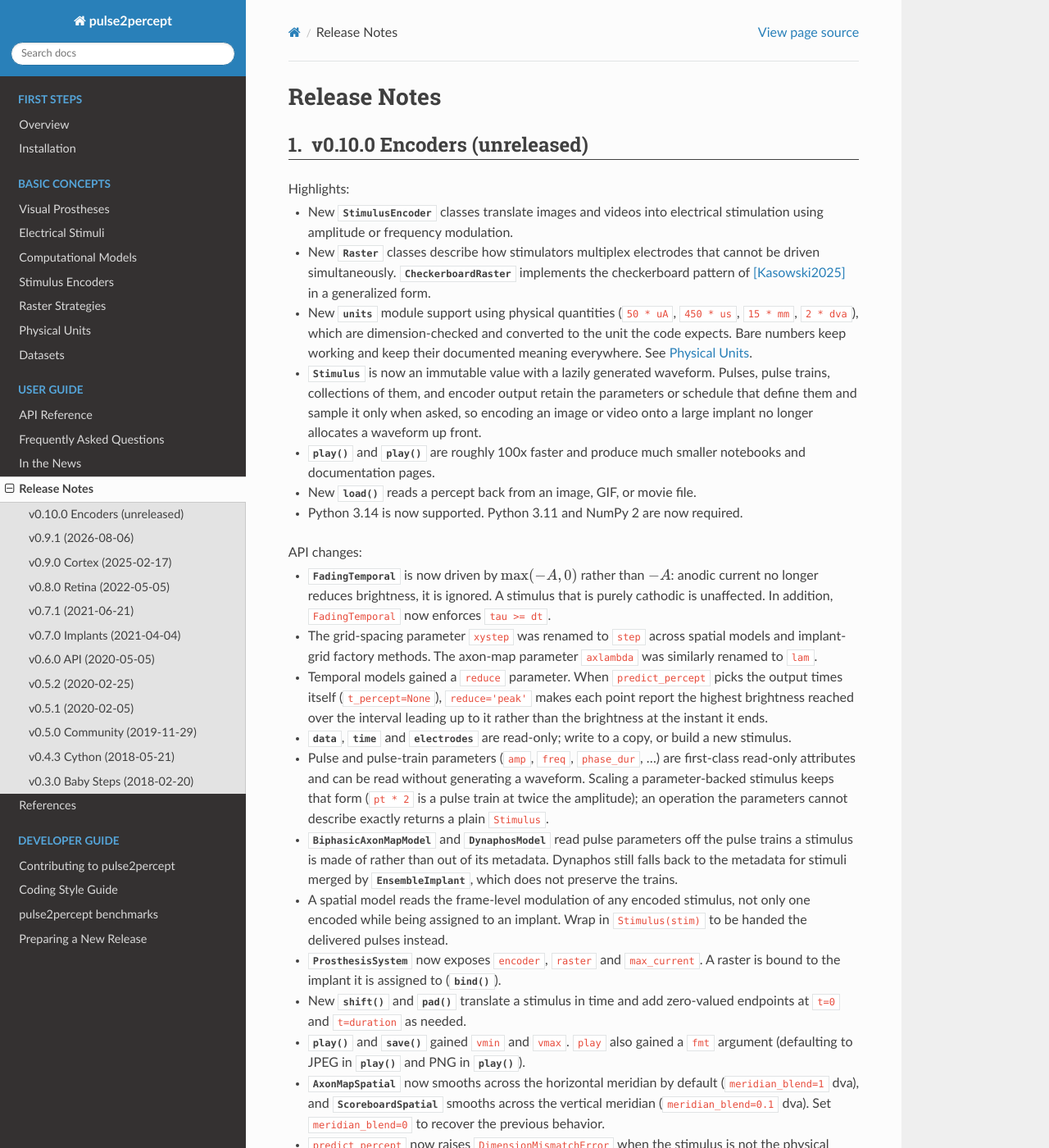
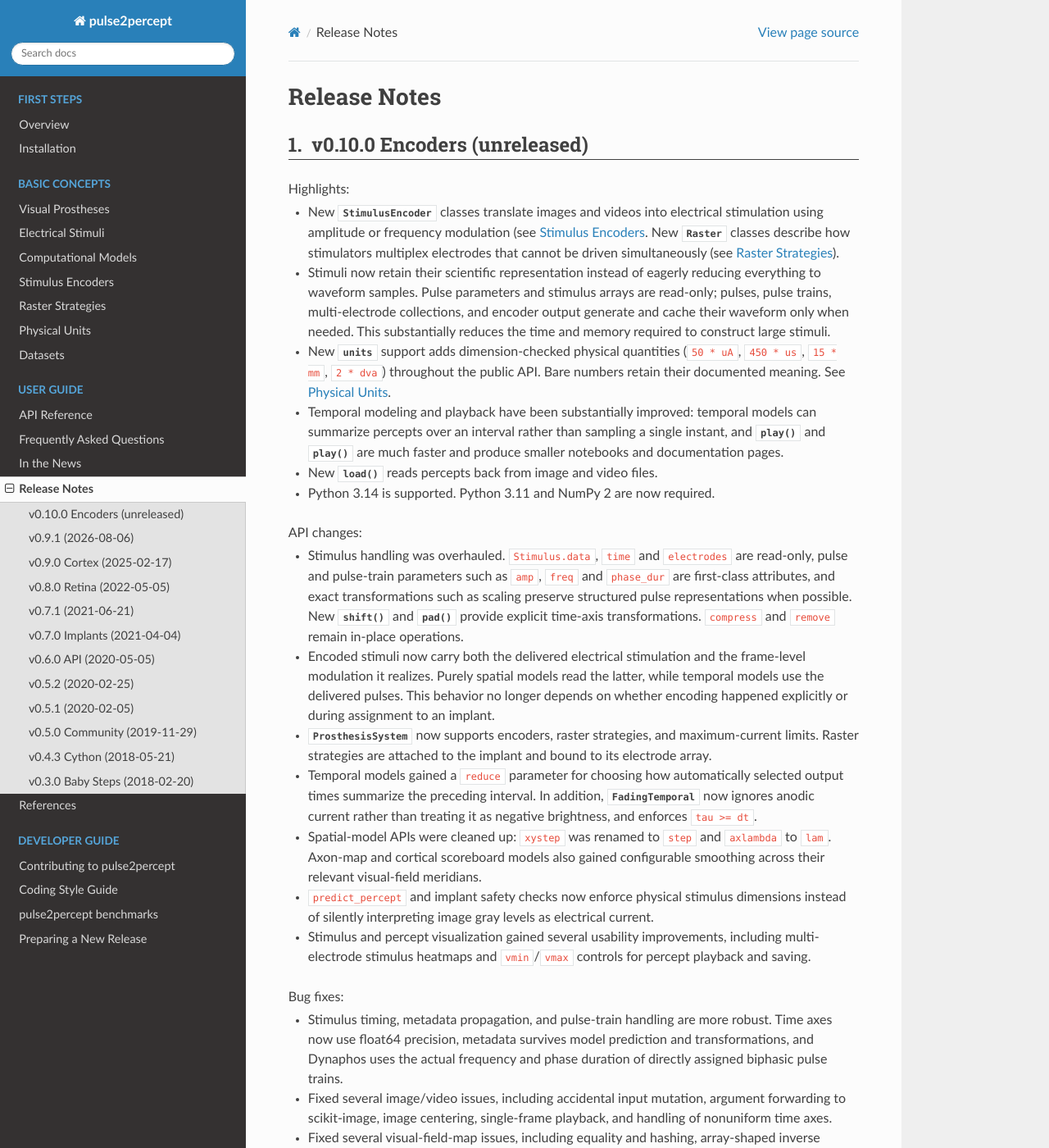
Before and after one commit to pulse2percept/pulse2percept, a Sphinx documentation site: the page built from doc/users/release_notes.rst, in a window 1280 px wide and 1400 px high. Shown: the whole window at 82% size. Built offline with Sphinx 7.4.7 and the Read the Docs theme 3.1.0, drawn with Linux system fonts in a browser that asks for light colours; formulas are drawn with MathJax 3; pages that are not in the unit, such as notebooks, are missing from menus; some of the changed text lies outside the part shown.

Commit message:
Update docs

```diff
--- a/doc/users/release_notes.rst
+++ b/doc/users/release_notes.rst
@@ -9,146 +9,94 @@
 
 Highlights:
 
-*  New :py:class:`~pulse2percept.stimuli.StimulusEncoder` classes translate
-   images and videos into electrical stimulation using amplitude or frequency
-   modulation.
+* New :py:class:`~pulse2percept.stimuli.StimulusEncoder` classes translate
+  images and videos into electrical stimulation using amplitude or frequency
+  modulation (see :ref:`Stimulus Encoders <topics-encoders>`.
+  New :py:class:`~pulse2percept.implants.Raster` classes describe how
+  stimulators multiplex electrodes that cannot be driven simultaneously
+  (see :ref:`Raster Strategies <topics-rasters>`).
 
-*  New :py:class:`~pulse2percept.implants.Raster` classes describe how
-   stimulators multiplex electrodes that cannot be driven simultaneously.
-   :py:class:`~pulse2percept.implants.CheckerboardRaster` implements the
-   checkerboard pattern of [Kasowski2025]_ in a generalized form.
+* Stimuli now retain their scientific representation instead of eagerly
+  reducing everything to waveform samples. Pulse parameters and stimulus arrays
+  are read-only; pulses, pulse trains, multi-electrode collections, and encoder
+  output generate and cache their waveform only when needed. This substantially
+  reduces the time and memory required to construct large stimuli.
 
-*  New :py:mod:`~pulse2percept.units` module support using physical quantities
-   (``50 * uA``, ``450 * us``, ``15 * mm``, ``2 * dva``), which are
-   dimension-checked and converted to the unit the code expects. Bare numbers
-   keep working and keep their documented meaning everywhere.
-   See :ref:`Physical Units <topics-units>`.
+* New :py:mod:`~pulse2percept.units` support adds dimension-checked physical
+  quantities (``50 * uA``, ``450 * us``, ``15 * mm``, ``2 * dva``) throughout
+  the public API. Bare numbers retain their documented meaning.
+  See :ref:`Physical Units <topics-units>`.
 
-*  :py:class:`~pulse2percept.stimuli.Stimulus` is now an immutable value with
-   a lazily generated waveform. Pulses, pulse trains, collections of them, and
-   encoder output retain the parameters or schedule that define them and sample
-   it only when asked, so encoding an image or video onto a large implant no
-   longer allocates a waveform up front.
+* Temporal modeling and playback have been substantially improved:
+  temporal models can summarize percepts over an interval rather than sampling
+  a single instant, and :py:meth:`~pulse2percept.percepts.Percept.play` and
+  :py:meth:`~pulse2percept.stimuli.VideoStimulus.play` are much faster and
+  produce smaller notebooks and documentation pages.
 
-* :py:meth:`~pulse2percept.percepts.Percept.play` and
-  :py:meth:`~pulse2percept.stimuli.VideoStimulus.play` are roughly 100x faster
-  and produce much smaller notebooks and documentation pages.
+* New :py:meth:`~pulse2percept.percepts.Percept.load` reads percepts back from
+  image and video files.
 
-* New :py:meth:`~pulse2percept.percepts.Percept.load` reads a percept back
-  from an image, GIF, or movie file.
+* Python 3.14 is supported. Python 3.11 and NumPy 2 are now required.
 
-* Python 3.14 is now supported. Python 3.11 and NumPy 2 are now required.
 
 API changes:
 
-* :py:class:`~pulse2percept.models.FadingTemporal` is now driven by
-  :math:`\max(-A, 0)` rather than :math:`-A`: anodic current no longer reduces
-  brightness, it is ignored. A stimulus that is purely cathodic is unaffected.
-  In addition, ``FadingTemporal`` now enforces ``tau >= dt``.
+* Stimulus handling was overhauled. ``Stimulus.data``, ``time`` and
+  ``electrodes`` are read-only, pulse and pulse-train parameters such as
+  ``amp``, ``freq`` and ``phase_dur`` are first-class attributes, and exact
+  transformations such as scaling preserve structured pulse representations
+  when possible. New :py:meth:`~pulse2percept.stimuli.Stimulus.shift` and
+  :py:meth:`~pulse2percept.stimuli.Stimulus.pad` provide explicit time-axis
+  transformations. ``compress`` and ``remove`` remain in-place operations.
 
-* The grid-spacing parameter ``xystep`` was renamed to ``step`` across spatial
-  models and implant-grid factory methods. The axon-map parameter ``axlambda``
-  was similarly renamed to ``lam``.
+* Encoded stimuli now carry both the delivered electrical stimulation and the
+  frame-level modulation it realizes. Purely spatial models read the latter,
+  while temporal models use the delivered pulses. This behavior no longer
+  depends on whether encoding happened explicitly or during assignment to an
+  implant.
 
-* Temporal models gained a ``reduce`` parameter. When ``predict_percept`` picks
-  the output times itself (``t_percept=None``), ``reduce='peak'`` makes each
-  point report the highest brightness reached over the interval leading up to
-  it rather than the brightness at the instant it ends.
+* :py:class:`~pulse2percept.implants.ProsthesisSystem` now supports encoders,
+  raster strategies, and maximum-current limits. Raster strategies are attached
+  to the implant and bound to its electrode array.
 
-* :py:attr:`~pulse2percept.stimuli.Stimulus.data`,
-  :py:attr:`~pulse2percept.stimuli.Stimulus.time` and
-  :py:attr:`~pulse2percept.stimuli.Stimulus.electrodes` are read-only; write to
-  a copy, or build a new stimulus.
+* Temporal models gained a ``reduce`` parameter for choosing how automatically
+  selected output times summarize the preceding interval. In addition,
+  :py:class:`~pulse2percept.models.FadingTemporal` now ignores anodic current
+  rather than treating it as negative brightness, and enforces ``tau >= dt``.
 
-* Pulse and pulse-train parameters (``amp``, ``freq``, ``phase_dur``, ...) are
-  first-class read-only attributes and can be read without generating a
-  waveform. Scaling a parameter-backed stimulus keeps that form (``pt * 2`` is
-  a pulse train at twice the amplitude); an operation the parameters cannot
-  describe exactly returns a plain ``Stimulus``.
+* Spatial-model APIs were cleaned up: ``xystep`` was renamed to ``step`` and
+  ``axlambda`` to ``lam``. Axon-map and cortical scoreboard models also gained
+  configurable smoothing across their relevant visual-field meridians.
 
-* :py:class:`~pulse2percept.models.BiphasicAxonMapModel` and
-  :py:class:`~pulse2percept.models.cortex.DynaphosModel` read pulse parameters
-  off the pulse trains a stimulus is made of rather than out of its metadata.
-  Dynaphos still falls back to the metadata for stimuli merged by
-  :py:class:`~pulse2percept.implants.EnsembleImplant`, which does not preserve
-  the trains.
+* ``predict_percept`` and implant safety checks now enforce physical stimulus
+  dimensions instead of silently interpreting image gray levels as electrical
+  current.
 
-* A spatial model reads the frame-level modulation of any encoded stimulus,
-  not only one encoded while being assigned to an implant. Wrap in
-  ``Stimulus(stim)`` to be handed the delivered pulses instead.
+* Stimulus and percept visualization gained several usability improvements,
+  including multi-electrode stimulus heatmaps and ``vmin``/``vmax`` controls
+  for percept playback and saving.
 
-* :py:class:`~pulse2percept.implants.ProsthesisSystem` now exposes ``encoder``,
-  ``raster`` and ``max_current``. A raster is bound to the implant it is
-  assigned to (:py:meth:`~pulse2percept.implants.Raster.bind`).
-
-* New :py:meth:`~pulse2percept.stimuli.Stimulus.shift` and
-  :py:meth:`~pulse2percept.stimuli.Stimulus.pad` translate a stimulus in time
-  and add zero-valued endpoints at ``t=0`` and ``t=duration`` as needed.
-
-* :py:meth:`~pulse2percept.percepts.Percept.play` and
-  :py:meth:`~pulse2percept.percepts.Percept.save` gained ``vmin`` and
-  ``vmax``. ``play`` also gained a ``fmt`` argument (defaulting to JPEG in
-  :py:meth:`~pulse2percept.stimuli.VideoStimulus.play` and PNG in
-  :py:meth:`~pulse2percept.percepts.Percept.play`).
-
-* :py:class:`~pulse2percept.models.AxonMapSpatial` now smooths across the
-  horizontal meridian by default (``meridian_blend=1`` dva), and
-  :py:class:`~pulse2percept.models.cortex.ScoreboardSpatial` smooths across
-  the vertical meridian (``meridian_blend=0.1`` dva). Set
-  ``meridian_blend=0`` to recover the previous behavior.
-
-* ``predict_percept`` now raises ``DimensionMismatchError`` when the stimulus
-  is not the physical quantity the model reads. Assigning an
-  :py:class:`~pulse2percept.stimuli.ImageStimulus` or
-  :py:class:`~pulse2percept.stimuli.VideoStimulus` straight to ``implant.stim``
-  previously had its gray levels silently treated as microamps. The same check
-  guards the ``safe_mode`` and ``max_current`` safety checks.
-
-* :py:meth:`~pulse2percept.stimuli.Stimulus.plot` draws a whole
-  multi-electrode stimulus as an electrode-by-time heatmap rather than as one
-  subplot per electrode. Name ``electrodes`` for waveforms, or pass
-  ``kind='traces'`` / ``kind='heatmap'`` to choose outright.
-
-* Minimum dependency versions were raised for NumPy 2 compatibility. NumPy 1.x
-  users should remain on v0.9.1.
 
 Bug fixes:
 
-* Stimulus time axes now use float64 precision, fixing false
-  :py:attr:`~pulse2percept.stimuli.Stimulus.is_charge_balanced` failures for
-  longer pulse trains and improving frequency-modulation accuracy.
+* Stimulus timing, metadata propagation, and pulse-train handling are more
+  robust. Time axes now use float64 precision, metadata survives model
+  prediction and transformations, and Dynaphos uses the actual frequency and
+  phase duration of directly assigned biphasic pulse trains.
 
-* Stimulus metadata now survives ``predict_percept`` and other transformations.
+* Fixed several image/video issues, including accidental input mutation,
+  argument forwarding to scikit-image, image centering, single-frame playback,
+  and handling of nonuniform time axes.
 
-* :py:class:`~pulse2percept.models.cortex.DynaphosModel` now uses the frequency
-  and phase duration of a pulse train assigned straight to ``implant.stim``,
-  instead of falling back to the model's defaults.
+* Fixed several visual-field-map issues, including equality and hashing,
+  array-shaped inverse cortical mappings, exact mesh-vertex mappings, and
+  incorrect cortical-coordinate units in the documentation.
 
-* Various fixes for :py:class:`~pulse2percept.stimuli.ImageStimulus`:
-  keyword arguments are passed on to scikit-image; inputs are no longer
-  modified in place; :py:meth:`~pulse2percept.stimuli.ImageStimulus.center`
-  honors its ``loc`` argument instead of always centering on the middle of
-  the image.
-
-* :py:meth:`~pulse2percept.percepts.Percept.play`,
-  :py:meth:`~pulse2percept.stimuli.VideoStimulus.play`, and
-  :py:meth:`~pulse2percept.percepts.Percept.save` now handle single-frame
-  inputs correctly and give a useful error for nonuniform time axes.
-
-* :py:class:`~pulse2percept.implants.EnsembleImplant` now merges nearly
-  identical time points using the same tolerance as
+* :py:class:`~pulse2percept.implants.EnsembleImplant` now handles nearly
+  coincident stimulus time points consistently with
   :py:class:`~pulse2percept.stimuli.Stimulus`.
 
-* Visual-field-map equality now handles array-valued attributes correctly,
-  maps are hashable again, and maps of different classes no longer compare
-  equal.
-
-* :py:meth:`~pulse2percept.topography.NeuropythyMap.cortex_to_dva` (and the
-  ``v1_to_dva``, ``v2_to_dva``, ``v3_to_dva`` methods that call it) now returns
-  coordinates with the same shape as its input. Cortical points that land
-  exactly on a mesh vertex now map to that vertex instead of dividing by zero
-  and returning NaN. The docstrings said the cortical coordinates were in mm;
-  they are in um, as the code always assumed.
+* Various smaller correctness, compatibility, and documentation fixes.
 
 v0.9.1 (2026-08-06)
 -------------------
```
Also changed, not shown: doc/topics/encoders.rst (+37 -28 lines), doc/topics/implants.rst (+4 -6 lines), doc/topics/rasters.rst (+9 -5 lines), doc/topics/stimuli.rst (+10 -7 lines), 1 other file.
